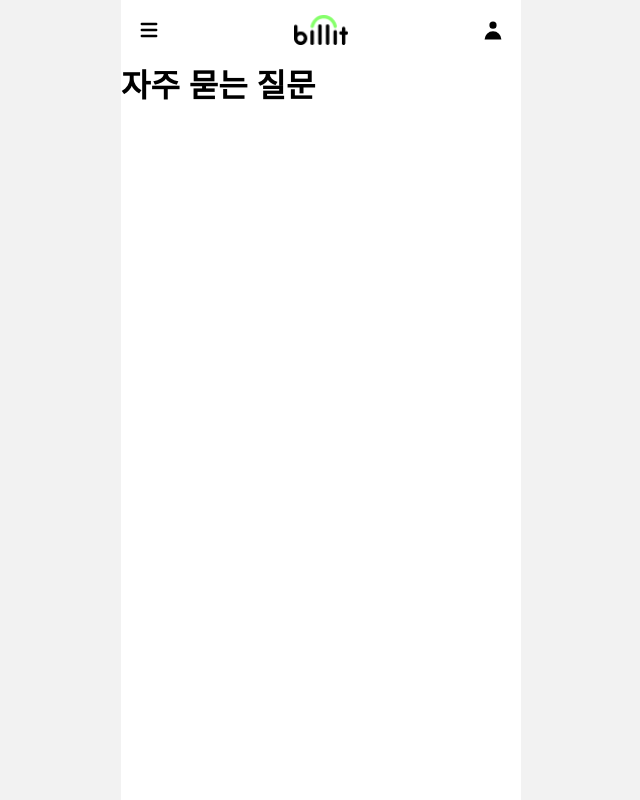
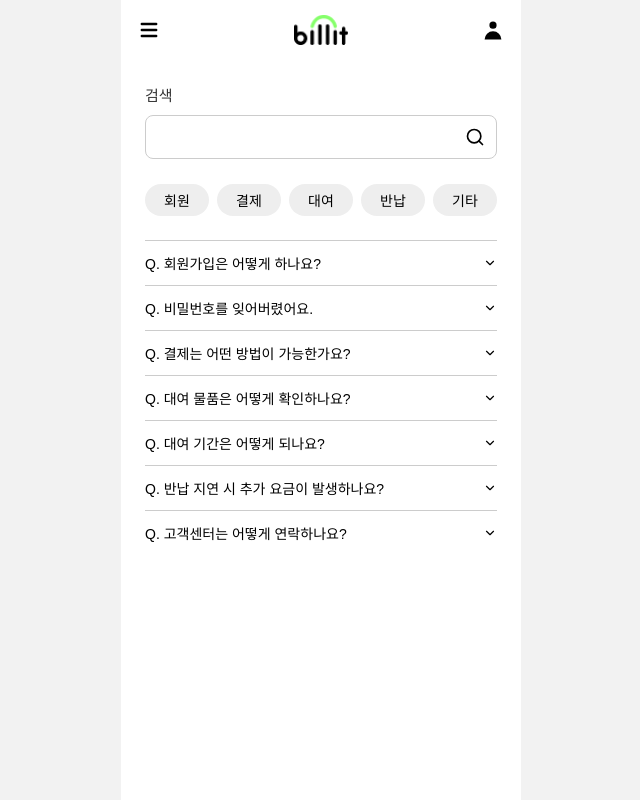
Before and after one commit to pyqwbb/billit, a React (Vite) app: page /faq in a window 1280 px wide. Shown: the whole page, without its empty margins (319-959 px from the left). Built offline with nearby package versions, Linux system fonts and the light colour scheme.

Commit message:
Feat: FaqPage UI 구현 및 mock data 연동
- FaqPage 기본 UI 구성 및 검색/카테고리/아코디언 기능 구현
- mock data (faq.json) 연동
- 실제 FAQ 데이터로 변경 필요

```diff
--- /dev/null
+++ b/src/data/faq.json
@@ -0,0 +1,40 @@
+{
+  "회원": [
+    {
+      "question": "회원가입은 어떻게 하나요?",
+      "answer": "홈페이지 상단의 회원가입 버튼을 클릭하면 가입할 수 있습니다."
+    },
+    {
+      "question": "비밀번호를 잊어버렸어요.",
+      "answer": "로그인 페이지의 '비밀번호 찾기'를 통해 재설정이 가능합니다."
+    }
+  ],
+  "결제": [
+    {
+      "question": "결제는 어떤 방법이 가능한가요?",
+      "answer": "신용카드, 계좌이체, 간편결제 등 다양한 방법이 가능합니다."
+    }
+  ],
+  "대여": [
+    {
+      "question": "대여 물품은 어떻게 확인하나요?",
+      "answer": "홈페이지의 대여 물품 페이지에서 확인할 수 있습니다."
+    },
+    {
+      "question": "대여 기간은 어떻게 되나요?",
+      "answer": "대부분의 대여 물품은 1일 단위로 대여가 가능합니다."
+    }
+  ],
+  "반납": [
+    {
+      "question": "반납 지연 시 추가 요금이 발생하나요?",
+      "answer": "네, 반납 지연 시 하루당 추가 요금이 발생합니다."
+    }
+    ],
+  "기타": [
+    {
+      "question": "고객센터는 어떻게 연락하나요?",
+      "answer": "마이페이지 하단의 1:1 문의를 이용해주세요."
+    }
+  ]
+}
--- a/src/pages/FaqPage.jsx
+++ b/src/pages/FaqPage.jsx
@@ -1,8 +1,130 @@
+import { useState } from 'react';
+import faqData from '../data/faq.json';
+import styled from 'styled-components';
+import { FiSearch, FiChevronDown, FiChevronUp } from 'react-icons/fi';
+
+const Container = styled.div`
+  padding: 24px;
+  max-width: 600px;
+  margin: 0 auto;
+`;
+
+const SearchWrapper = styled.div`
+  position: relative;
+  width: 100%;
+  margin: 10px 0 25px 0;
+`;
+
+const SearchInput = styled.input`
+  width: 100%;
+  padding: 12px 40px 12px 12px; /* 오른쪽에 아이콘 공간 확보 */
+  font-size: 16px;
+  border: 1px solid #ccc;
+  border-radius: 8px;
+`;
+
+const SearchIcon = styled(FiSearch)`
+  position: absolute;
+  right: 12px;
+  top: 50%;
+  transform: translateY(-50%);
+  color: #333;
+  pointer-events: none; /* 아이콘 클릭 시 input이 포커스 유지 */
+  font-size: 20px;
+`;
+
+const CategoryList = styled.div`
+  display: flex;
+  flex-wrap: wrap;
+  gap: 8px;
+  margin-bottom: 24px;
+  width: 100%;
+`;
+
+const CategoryButton = styled.button`
+  flex: 1 1 auto;
+  padding: 6px 12px;
+  border: none;
+  border-radius: 20px;
+  background-color: ${props => props.active ? '#333' : '#eee'};
+  color: ${props => props.active ? '#fff' : '#000'};
+  cursor: pointer;
+  font-size: 14px;
+`;
+
+const QuestionBox = styled.div`
+  border-top: 1px solid #ccc;
+  padding: 12px 0;
+  font-size: 14px;
+`;
+
+const QuestionHeader = styled.div`
+  display: flex;
+  justify-content: space-between;
+  align-items: center;
+  cursor: pointer;
+`;
+
+const Answer = styled.p`
+  margin-top: 8px;
+  line-height: 1.6;
+  color: #333;
+`;
+
 function FaqPage() {
+  const [selectedCategory, setSelectedCategory] = useState(null);
+  const [expandedIndex, setExpandedIndex] = useState(null);
+  const [searchText, setSearchText] = useState('');
+
+  const categories = Object.keys(faqData);
+
+  const filteredFaq = Object.entries(faqData)
+    .filter(([category]) => !selectedCategory || category === selectedCategory)
+    .flatMap(([category, items]) =>
+      items.filter(({ question, answer }) =>
+        question.includes(searchText) || answer.includes(searchText)
+      )
+    );
+
+  const toggleExpand = index => {
+    setExpandedIndex(index === expandedIndex ? null : index);
+  };
+
   return (
-    <div>
-      <h1>자주 묻는 질문</h1>
-    </div>
+    <Container>
+      <span style={{ fontSize: '15px', color: '#333' }}>
+        검색
+      </span>
+      <SearchWrapper>
+        <SearchInput
+          value={searchText}
+          onChange={e => setSearchText(e.target.value)}
+        />
+        <SearchIcon />
+      </SearchWrapper>
+
+      <CategoryList>
+        {categories.map(category => (
+          <CategoryButton
+            key={category}
+            active={selectedCategory === category}
+            onClick={() => setSelectedCategory(selectedCategory === category ? null : category)} // 같은 카테고리 클릭시 선택 해제
+          >
+            {category}
+          </CategoryButton>
+        ))}
+      </CategoryList>
+
+      {filteredFaq.map((item, index) => (
+        <QuestionBox key={index}>
+          <QuestionHeader onClick={() => toggleExpand(index)}>
+            <span>Q. {item.question}</span>
+            {expandedIndex === index ? <FiChevronUp /> : <FiChevronDown />}
+          </QuestionHeader>
+          {expandedIndex === index && <Answer>A. {item.answer}</Answer>}
+        </QuestionBox>
+      ))}
+    </Container>
   );
 }
 
```
